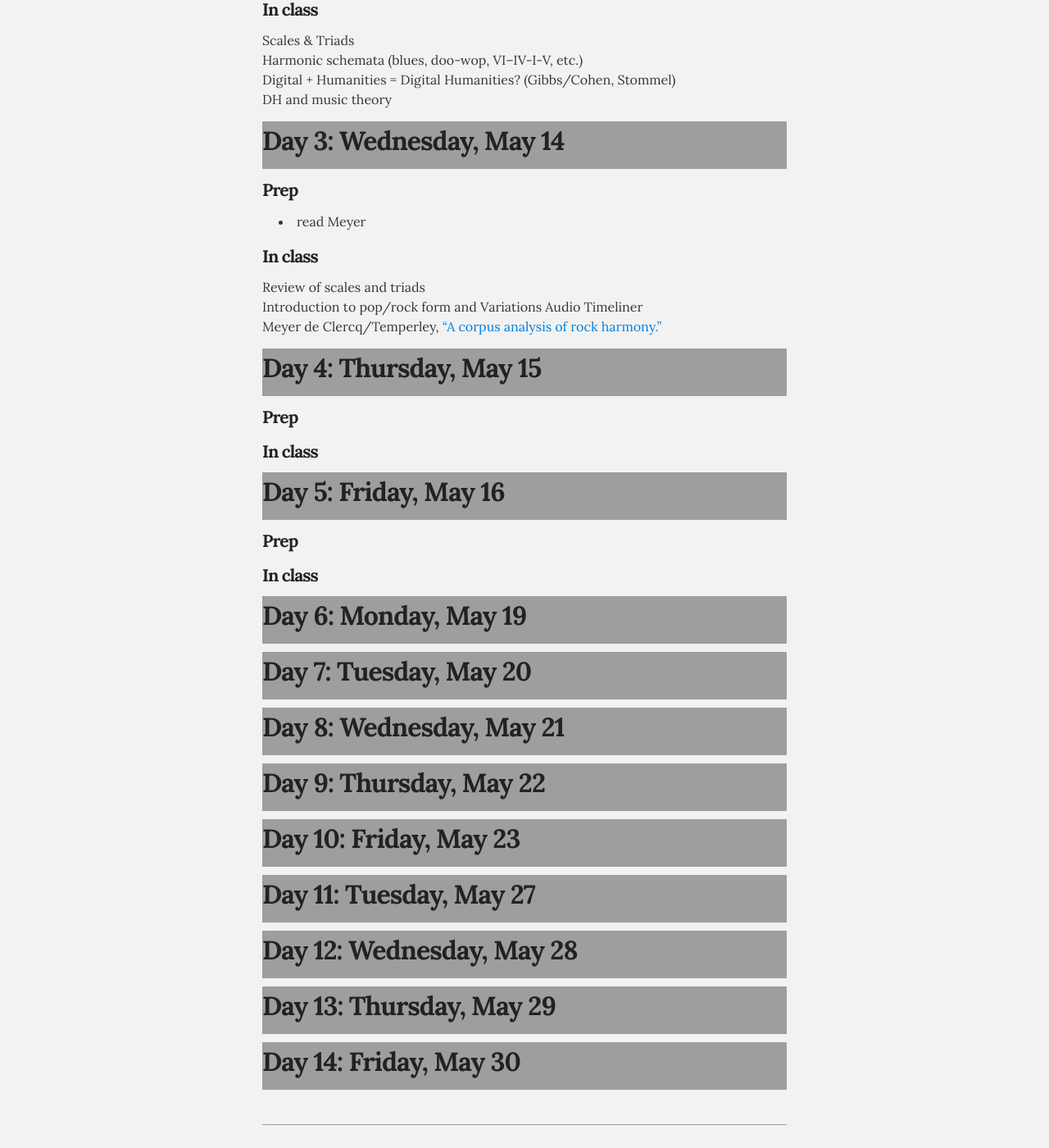
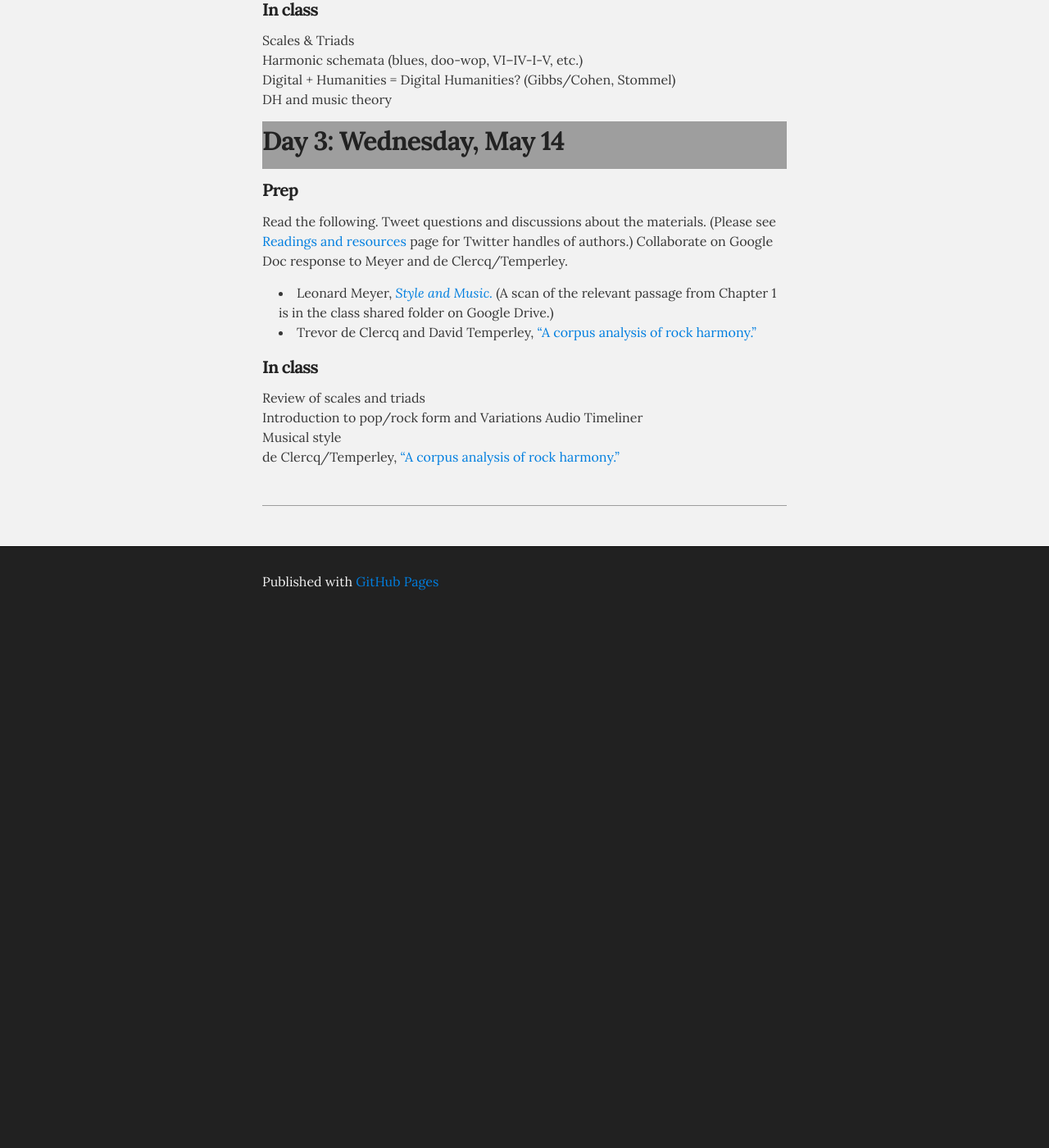
Before and after one commit to kshaffer/corpusmusic, a Jekyll site: the page built from schedule.md, in a window 1280 px wide and 1400 px high, scrolled down 1121 px. Shown: the whole window at 82% size. Built offline with Jekyll 4.4.1, drawn with Linux system fonts in a browser that asks for light colours; Markdown is read by kramdown in place of the engine named in the settings; after the commit the page ends 1877 px from its top, so only the background shows below that.

Commit message:
schedule for days 1-3

```diff
--- a/schedule.md
+++ b/schedule.md
@@ -46,16 +46,20 @@ DH and music theory
 
 #### Prep ####
 
-- read Meyer
+Read the following. Tweet questions and discussions about the materials. (Please see [Readings and resources](readings.html) page for Twitter handles of authors.) Collaborate on Google Doc response to Meyer and de Clercq/Temperley.
+
+- Leonard Meyer, [*Style and Music.*](https://openlibrary.org/works/OL3267613W/Style_and_music) (A scan of the relevant passage from Chapter 1 is in the class shared folder on Google Drive.)
+- Trevor de Clercq and David Temperley, ["A corpus analysis of rock harmony."](http://dx.doi.org/10.1017/S026114301000067X)
 
 #### In class ####
 
 Review of scales and triads
 Introduction to pop/rock form and Variations Audio Timeliner
-Meyer
+Musical style
 de Clercq/Temperley, ["A corpus analysis of rock harmony."](http://dx.doi.org/10.1017/S026114301000067X)
 
 
+<!--
 ## Day 4: Thursday, May 15 ##
 
 #### Prep ####
@@ -103,3 +107,7 @@ de Clercq/Temperley, ["A corpus analysis of rock harmony."](http://dx.doi.org/10
 
 
 ## Day 14: Friday, May 30 ##
+
+
+
+-->
```
Also changed, not shown: syllabus.md (+1 -1 lines).
